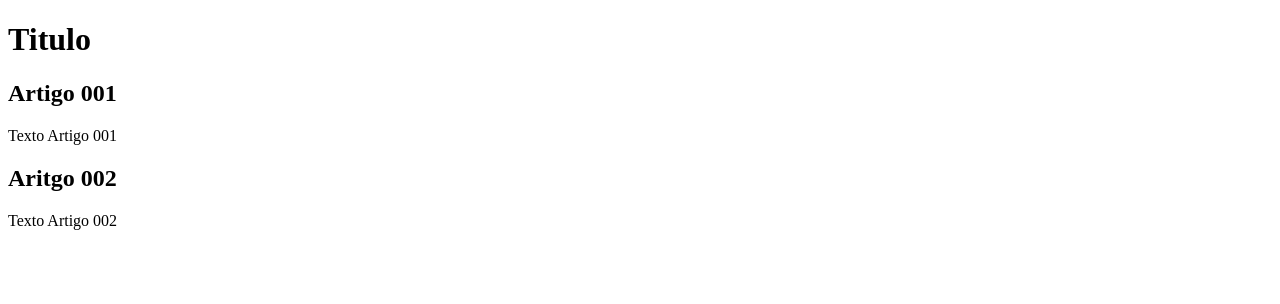
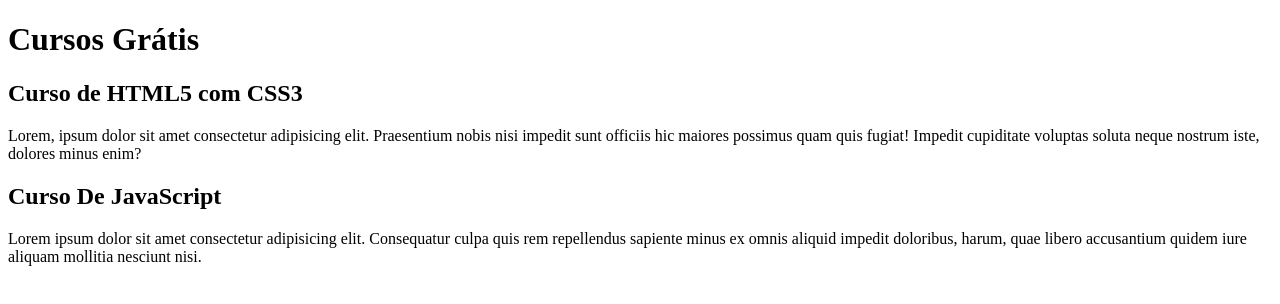
Before and after one commit to HebertFSoares/Projeto-Site, a plain HTML site: page index.html in a window 1280 px wide. Drawn offline with Linux system fonts and the light colour scheme.

Commit message:
Começo do Desenvolvimento do Conteúdo

```diff
--- a/index.html
+++ b/index.html
@@ -4,20 +4,20 @@
     <meta charset="UTF-8">
     <meta http-equiv="X-UA-Compatible" content="IE=edge">
     <meta name="viewport" content="width=device-width, initial-scale=1.0">
-    <title>Titulo Do Site</title>
+    <title></title>
 </head>
 <body>
     <main>
         <header>
-            <h1>Titulo</h1>
+            <h1>Cursos Grátis</h1>
         </header>
         <article>
-            <h2>Artigo 001</h2>
-            <p>Texto Artigo 001</p>
+            <h2>Curso de HTML5 com CSS3</h2>
+            <p>Lorem, ipsum dolor sit amet consectetur adipisicing elit. Praesentium nobis nisi impedit sunt officiis hic maiores possimus quam quis fugiat! Impedit cupiditate voluptas soluta neque nostrum iste, dolores minus enim?</p>
         </article>
         <article>
-            <h2>Aritgo 002</h2>
-            <p>Texto Artigo 002</p>
+            <h2>Curso De JavaScript</h2>
+            <p>Lorem ipsum dolor sit amet consectetur adipisicing elit. Consequatur culpa quis rem repellendus sapiente minus ex omnis aliquid impedit doloribus, harum, quae libero accusantium quidem iure aliquam mollitia nesciunt nisi.</p>
         </article>
     </main>
 </body>
```
